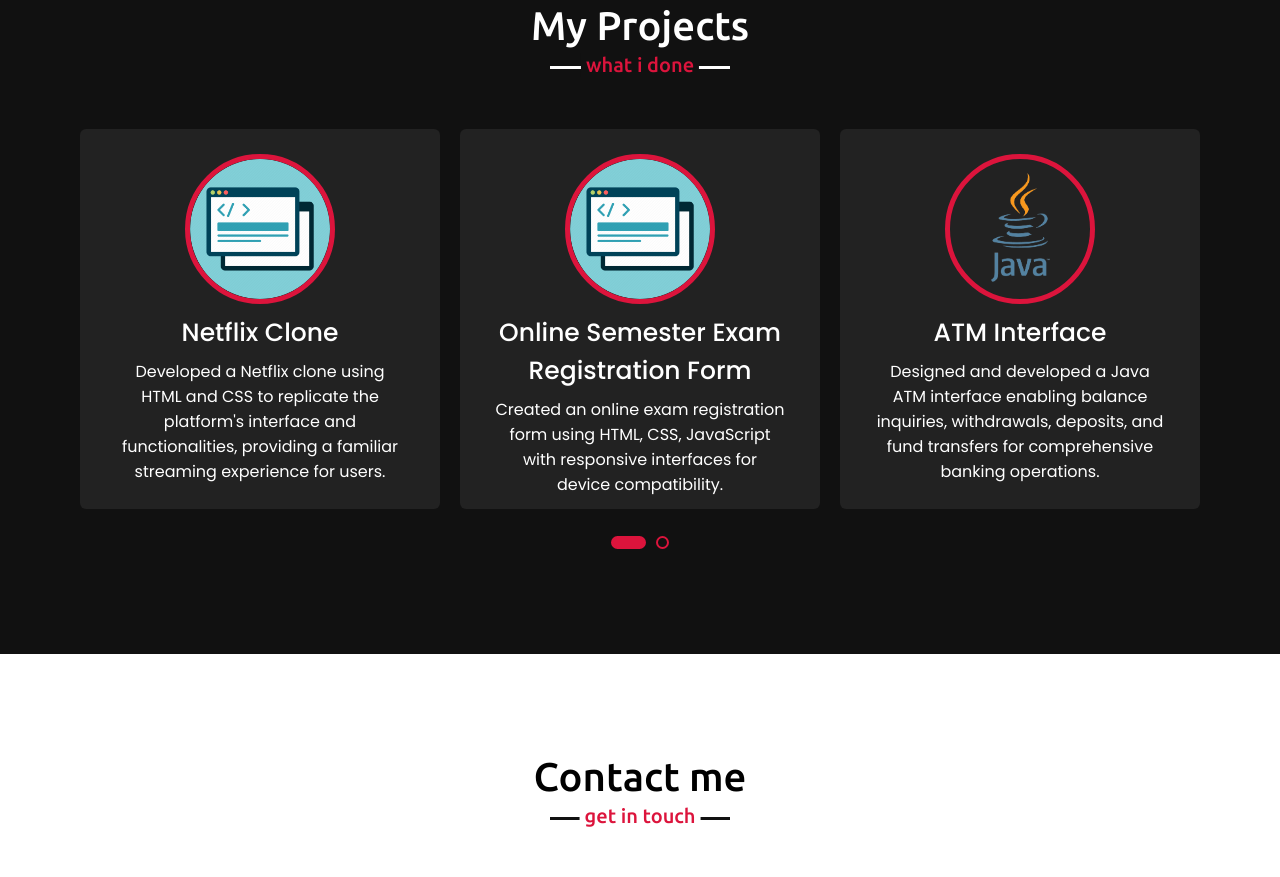
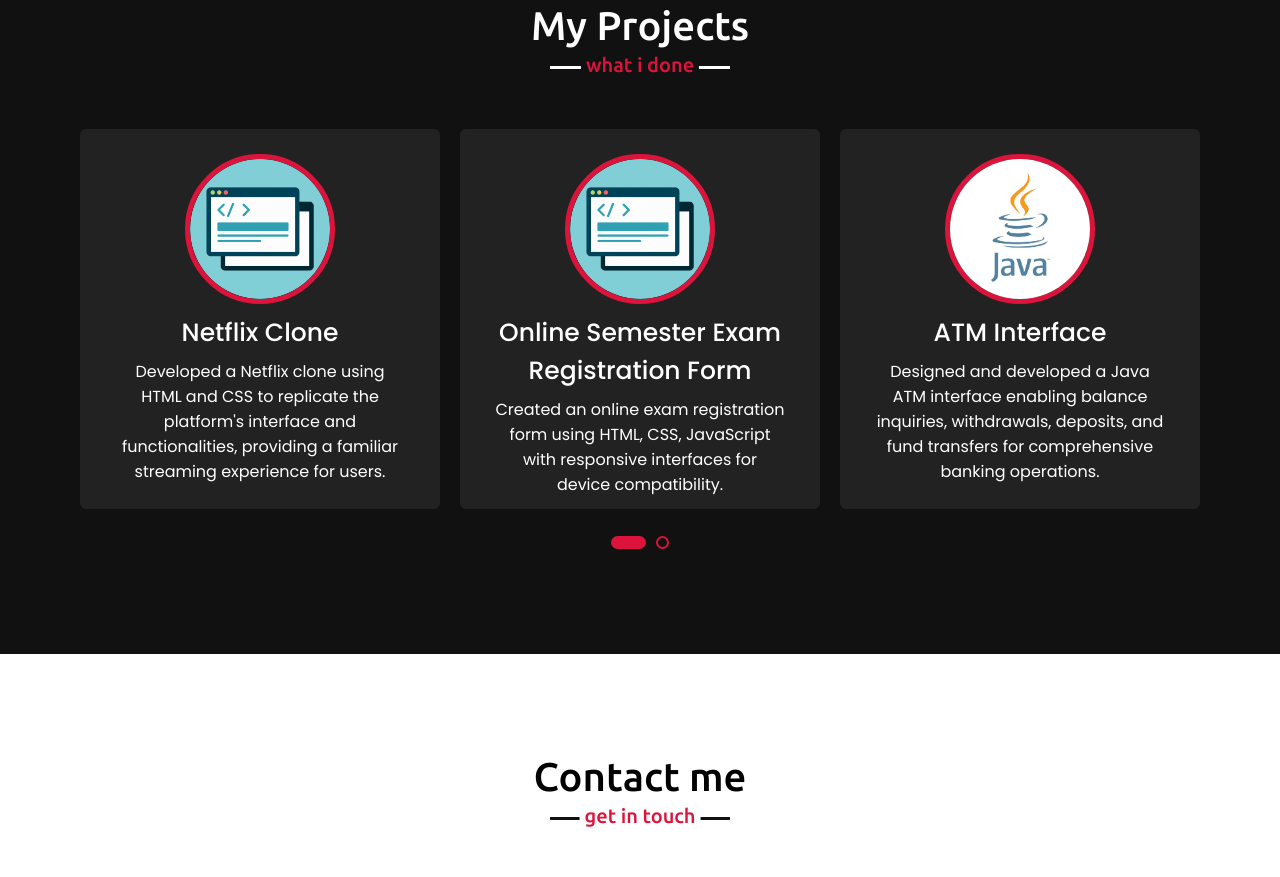
Before and after one commit to Smruti184/myportfolio, a plain HTML site: page index.html in a window 1280 px wide. Shown: the part 3223-4100 px from the top of the page. Drawn offline with nearby package versions, Linux system fonts and the light colour scheme.

Commit message:
index.html

```diff
--- a/index.html
+++ b/index.html
@@ -314,7 +314,7 @@
                 <div class="card">
                     <a href="https://github.com/Smruti184/ATM-Interface-using-Java" target="_blank">
                         <div class="box">
-                            <img src="java1.png" alt="Java">
+                            <img src="Java1.jpg" alt="Java">
                             <div class="text">ATM Interface</div>
                             <p>Designed and developed a Java ATM interface enabling balance inquiries, withdrawals, deposits, and fund transfers for comprehensive banking operations.</p>
                             <!-- <p>TECH STACK: Java</p> -->
```
